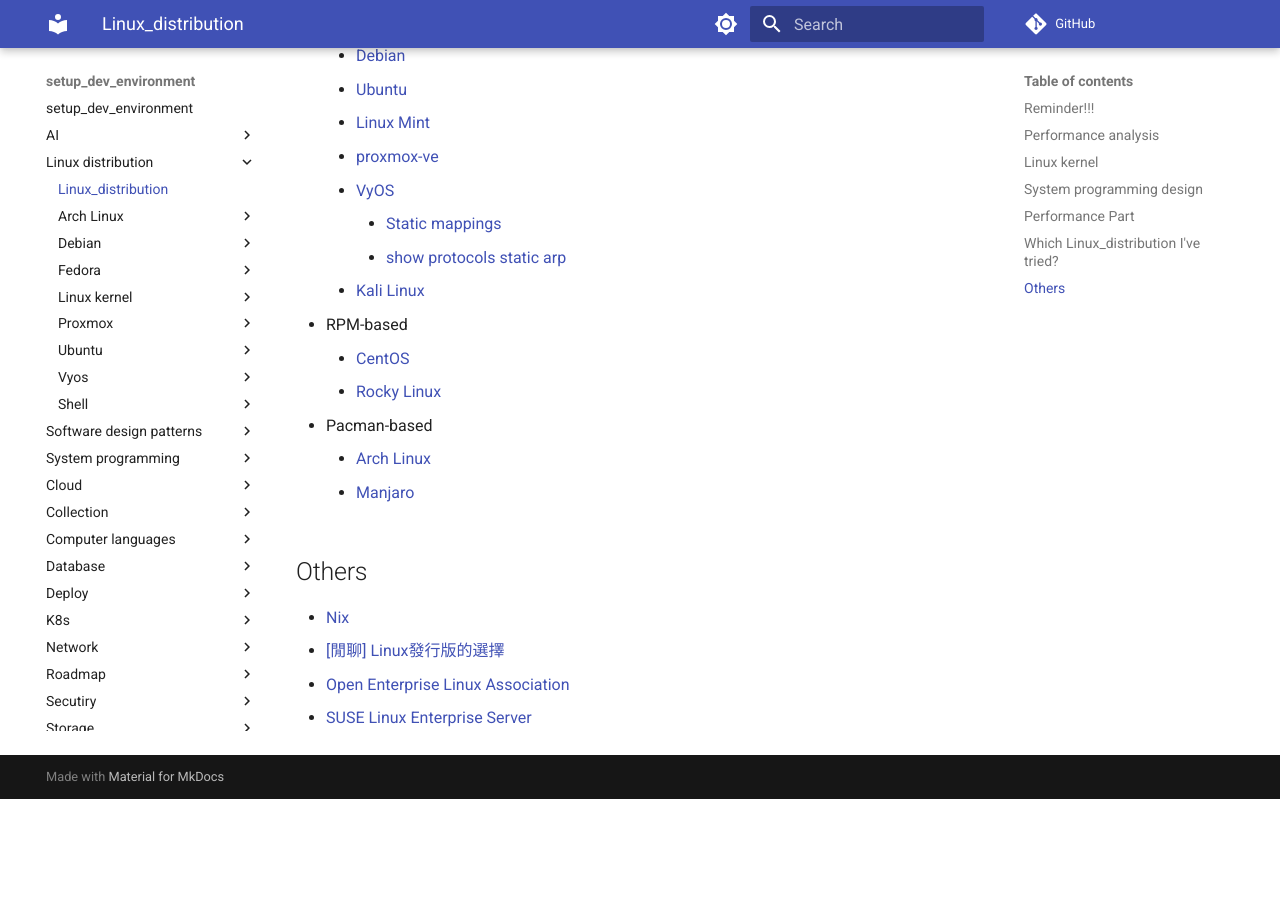
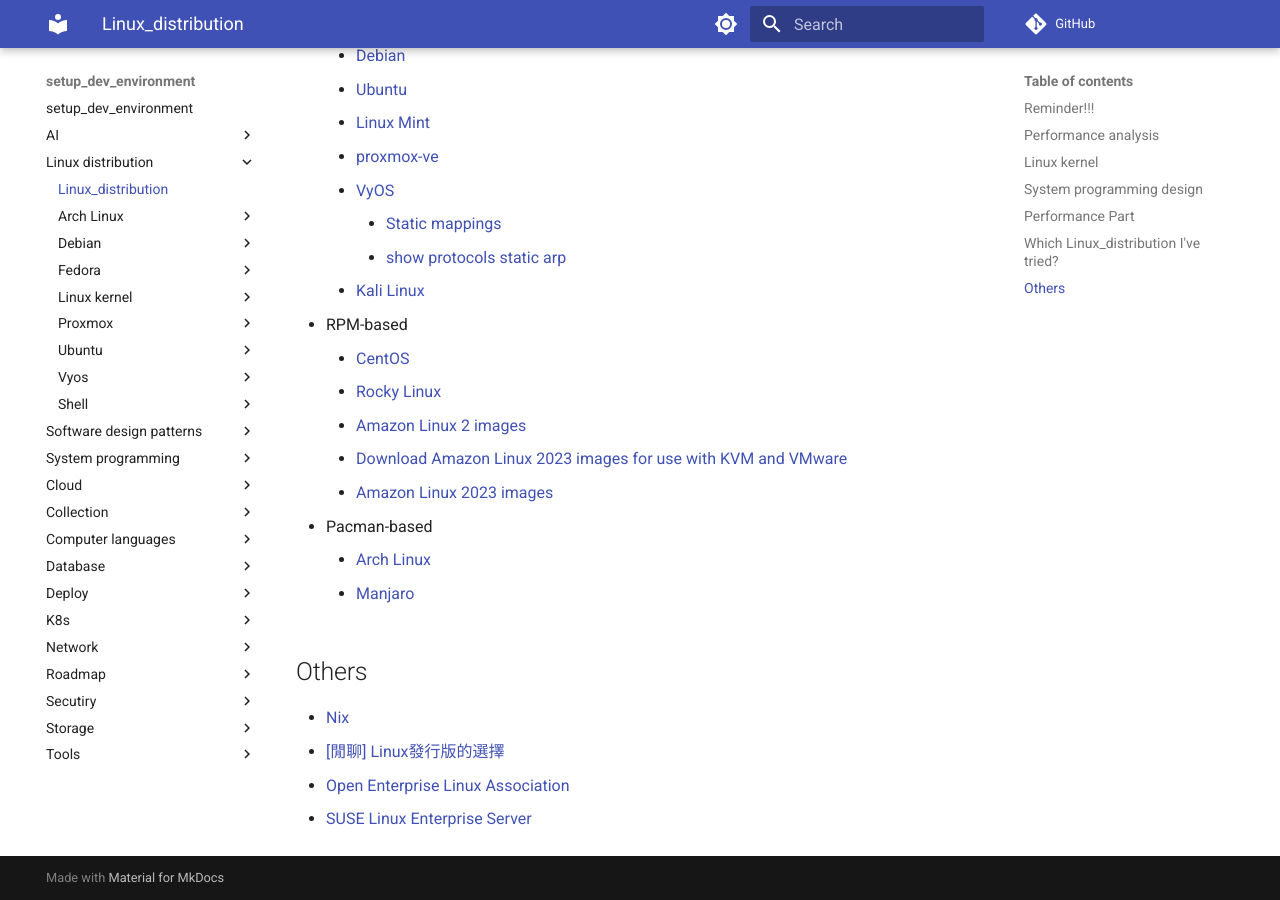
Before and after one commit to hong539/setup_dev_environment, an MkDocs documentation site: the page built from docs/Linux_distribution/Linux_distribution.md, in a window 1280 px wide and 900 px high, scrolled down 1215 px. Built offline with MkDocs 1.6.1 and Material for MkDocs 9.7.7, drawn with Linux system fonts in a browser that asks for light colours; comment, search, counter and statistics services are not loaded; before the commit the page ends 2014 px from its top, so only the background shows below that.

Commit message:
Update docs

```diff
--- a/docs/Linux_distribution/Linux_distribution.md
+++ b/docs/Linux_distribution/Linux_distribution.md
@@ -48,6 +48,9 @@
 * RPM-based
     * [CentOS](https://www.centos.org/)
     * [Rocky Linux](https://rockylinux.org/zh_TW/)
+    * [Amazon Linux 2 images](https://cdn.amazonlinux.com/os-images/2.0.20240109.0/)
+    * [Download Amazon Linux 2023 images for use with KVM and VMware](https://docs.aws.amazon.com/linux/al2023/ug/outside-ec2-download.html)
+    * [Amazon Linux 2023 images](https://cdn.amazonlinux.com/al2023/os-images/2023.3.20240108.0/)
 
 * Pacman-based
     * [Arch Linux](https://archlinux.org/)
```
